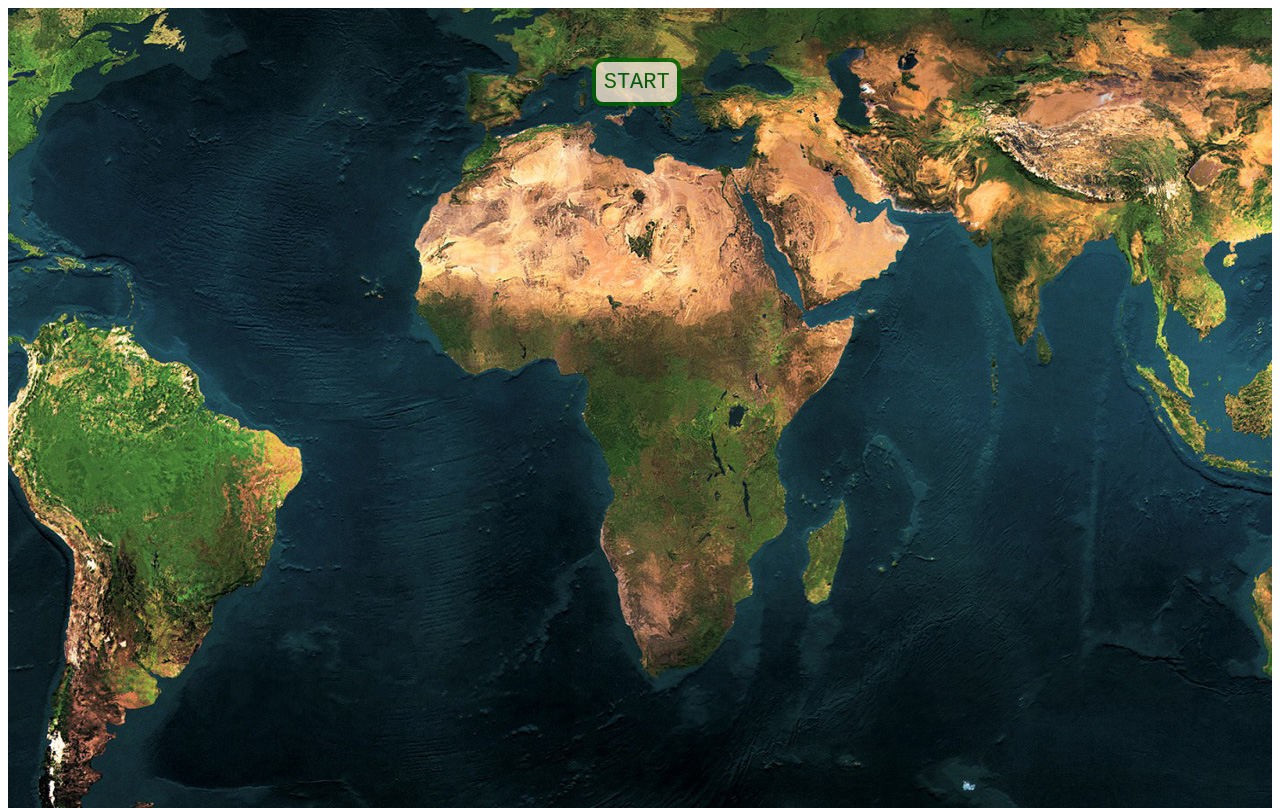
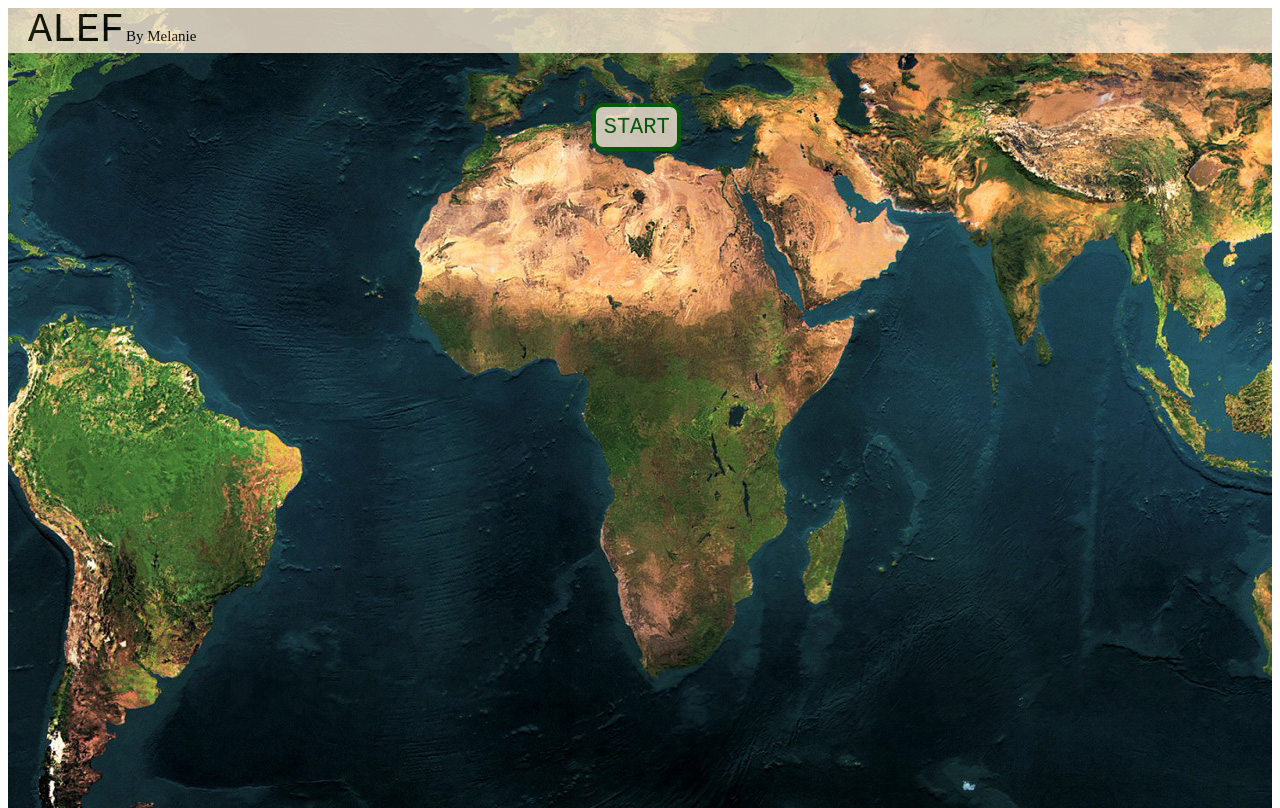
Before and after one commit to melanieassous/alef, a React (Create React App) app in the folder client/: page / in a window 1280 px wide. Built offline with nearby package versions, Linux system fonts and the light colour scheme.

Commit message:
Added for Heroku

```diff
--- a/client/package.json
+++ b/client/package.json
@@ -2,6 +2,10 @@
   "name": "alef",
   "version": "0.1.0",
   "private": true,
+  "engines": {
+    "npm": "6.14.4",
+    "node": "12.16.2"
+  },
   "@std/esm": "cjs",
   "dependencies": {
     "cors": "^2.8.5",
--- a/client/src/App.css
+++ b/client/src/App.css
@@ -1,3 +1,27 @@
+.game-header {
+  position: relative;
+  display: inline-block;
+  width: 100%;
+  background-color: antiquewhite;
+  opacity: 0.8;
+}
+
+.game-title {
+  font-size: 40px;
+  font-family: monospace;
+  color: black;
+  position: relative;
+  left: 20px;
+}
+
+.author-name {
+  color: black;
+  font-size: 15px;
+  left: 22px;
+  position: relative;
+  font-family: cursive;
+}
+
 .main-ui {
   display: block;
   position: relative;
--- a/client/src/App.js
+++ b/client/src/App.js
@@ -23,15 +23,15 @@ class App extends Component {
   }
 
   updateCurrentTopic(currentTopic)  {
-    this.setState(state => ({ currentTopic: currentTopic })); //need?
+    this.setState(state => ({ currentTopic: currentTopic }));
   }
 
   updateCurrentLetter(currentLetter) {
-    this.setState(state => ({ currentLetter: currentLetter})) //need?
+    this.setState(state => ({ currentLetter: currentLetter}))
   }
 
   updateUserInput(userInput) {
-    this.setState(state => ({ userInput: userInput})) //need?
+    this.setState(state => ({ userInput: userInput}))
   }
 
   setUserState(userState) {
@@ -47,7 +47,9 @@ class App extends Component {
 
   render() {
     return (
-      <div className="main-ui">
+      <div>
+        <header className="game-header"><span className="game-title">ALEF</span><span className="author-name">By Melanie</span></header>
+        <div className="main-ui">
           <GameManager maxAmountOfLetters={15} intervalDuration={50} updateCurrentTopic={this.updateCurrentTopic}
            updateCurrentLetter={this.updateCurrentLetter} userInput={this.state.userInput} setUserState={this.setUserState}
            setGameState={this.setGameState}/>
@@ -56,6 +58,7 @@ class App extends Component {
              currentLetter={this.state.currentLetter} currentTopic={this.state.currentTopic} gameState={this.state.gameState}
              userInput = {this.state.userInput}/>
           </div>
+        </div>
       </div>
     );
   }
```
Also changed, not shown: 4 other files (tests, documents, lock files or other folders).
